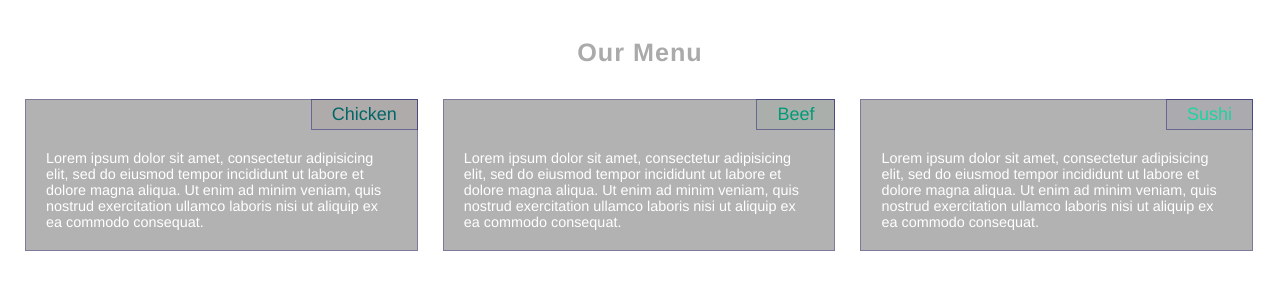
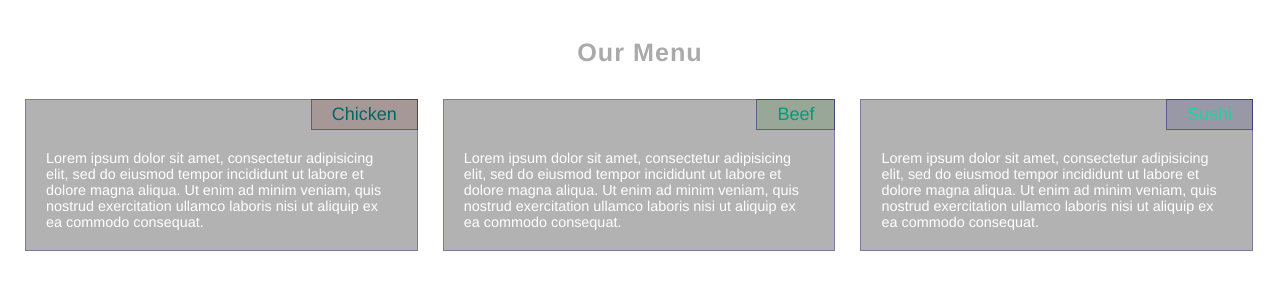
Before and after one commit to Daniill/cours, a plain HTML site: page mod2_solution/index.html in a window 1280 px wide. Drawn offline with Linux system fonts and the light colour scheme.

Commit message:
subsequent

```diff
--- a/mod2_solution/css/main.css
+++ b/mod2_solution/css/main.css
@@ -79,17 +79,17 @@ body {
 
 .block_fill-1 .block_title{
 	color: #006666;
-	background: rgba(100,0,0,.04);
+	background: rgba(100,0,0,.15);
 }
 
 .block_fill-2 .block_title{
 	color: #009b76;
-	background: rgba(0,100,0,.04);
+	background: rgba(0,100,0,.15);
 }
 
 .block_fill-3 .block_title{
 	color: #1cd3a2;
-	background: rgba(0,0,100,.04);
+	background: rgba(0,0,100,.15);
 }
 
 .block_content {
```
